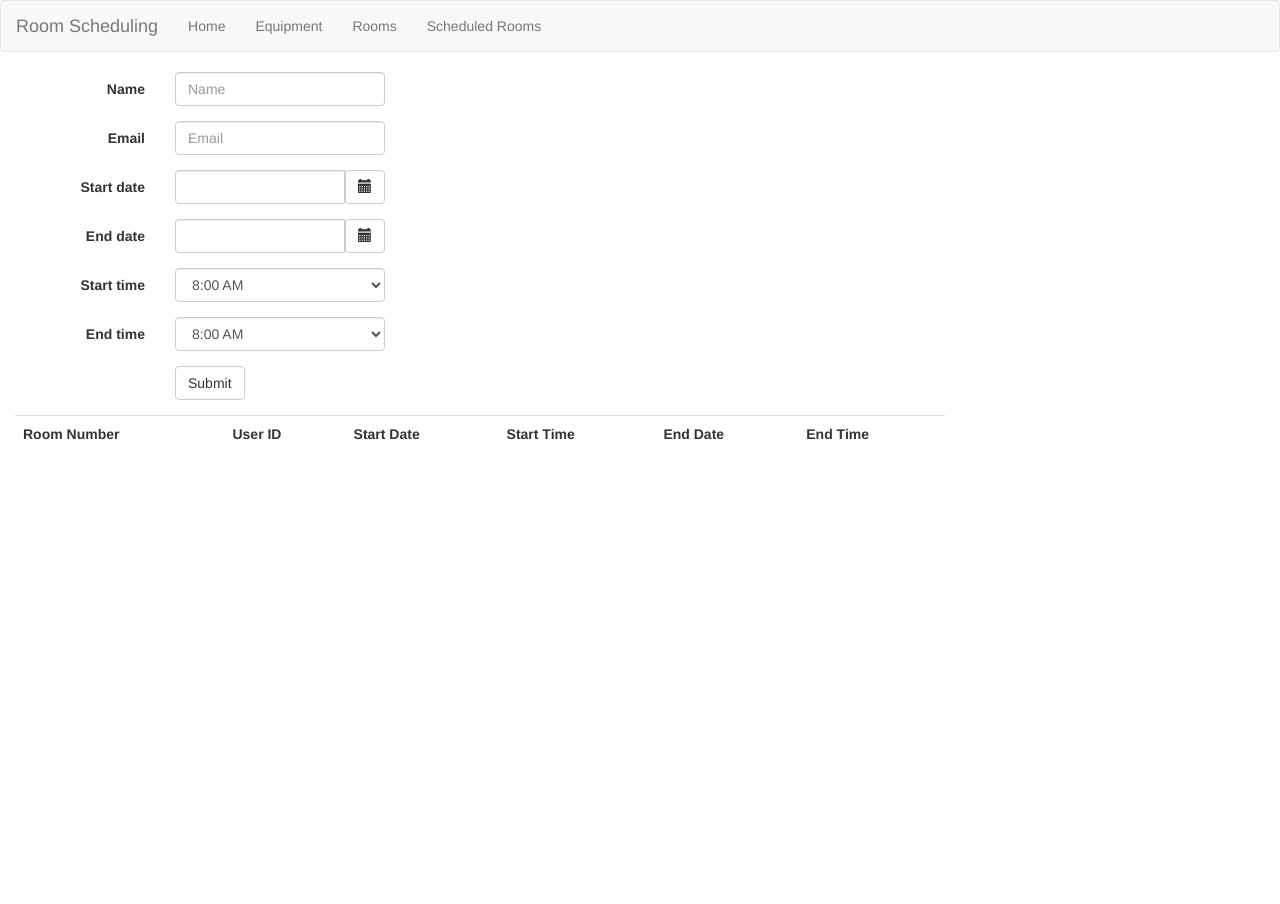
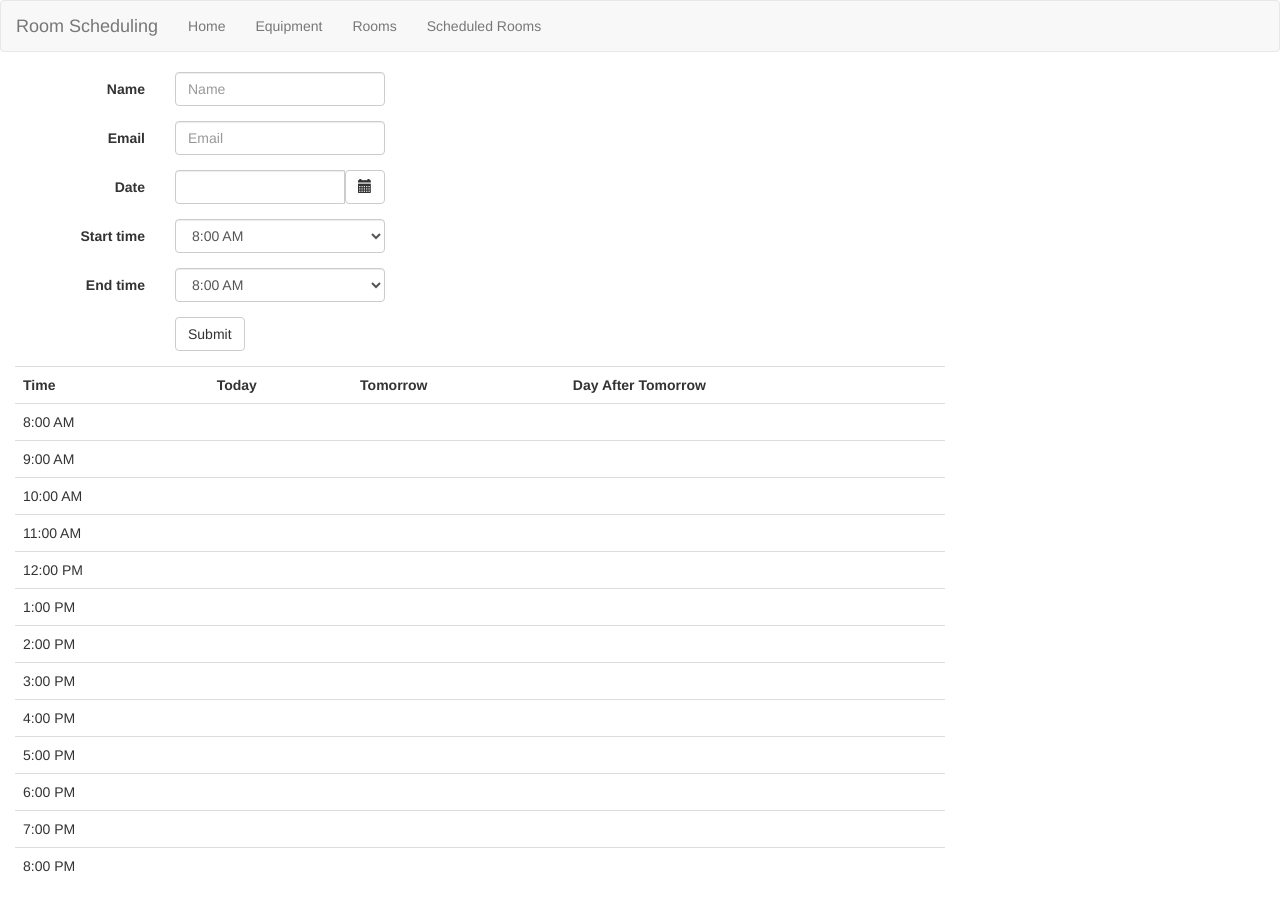
Before and after one commit to SCCapstone/RoomScheduling, a Python web app: template RoomSchedulerApp/templates/roomdetail.html in a window 1280 px wide. Before the commit the page ends 440 px from the top, so only its background shows below. Run offline with Jinja, Linux system fonts and the light colour scheme; the template is opened without the code that fills it, so the values that code supplies are empty; some libraries are stand-ins or nearby versions.

Commit message:
Agenda view added to room detail

```diff
--- a/RoomSchedulerApp/admin.py
+++ b/RoomSchedulerApp/admin.py
@@ -18,6 +18,7 @@ class AdminListHandler(BaseHandler):
       template_args ={
         'user': user,
         'rqs': rqs,
+        'timetable': timetable
       }
       self.render_template("adminlist.html", **template_args)
 
@@ -31,7 +32,7 @@ class AdminListHandler(BaseHandler):
       rq = db.get(rq)
       parqs.append(rq)
       accepted = RoomSchedule(roomnum=rq.roomnum, userid=rq.userid,role=rq.role,
-                              startdate=rq.startdate,enddate=rq.enddate,
+                              startdate=rq.startdate,
                               starttime=rq.starttime,endtime=rq.endtime,
                               deletekey=rq.deletekey, reserved=True)
       accepted.put()
@@ -59,6 +60,7 @@ class AdminListHandler(BaseHandler):
     template_args = {
       'user': users.get_current_user(),
       'arqs': parqs,
-      'drqs': pdrqs
+      'drqs': pdrqs,
+      'timetable': timetable
     }
     self.render_template("adminsuccess.html", **template_args)
--- a/RoomSchedulerApp/templates/adminlist.html
+++ b/RoomSchedulerApp/templates/adminlist.html
@@ -18,7 +18,6 @@
 			<th>Timestamp</th>
 			<th>Start Date</th>
 			<th>Start Time</th>
-			<th>End Date</th>
 			<th>End Time</th>
 		</tr>
 		{% for rq in rqs %}
@@ -30,9 +29,8 @@
 			<td>{{rq.userid}}</td>
 			<td>{{rq.timestamp}}</td>
 			<td>{{rq.startdate}}</td>
-			<td>{{rq.starttime}}</td>
-			<td>{{rq.enddate}}</td>
-			<td>{{rq.endtime}}</td>
+			<td>{{timetable[rq.starttime]}}</td>
+			<td>{{timetable[rq.endtime]}}</td>
 		<tr>
 		{% endfor %}
 	</table>
--- a/RoomSchedulerApp/templates/roomdetail.html
+++ b/RoomSchedulerApp/templates/roomdetail.html
@@ -24,7 +24,7 @@
     </div>
   </div>
  <div class="form-group">
-  <label for="sdate" class="col-sm-2 control-label">Start date</label>
+  <label for="sdate" class="col-sm-2 control-label">Date</label>
   <div class="col-sm-3">
   <div class="input-group">
    <input type="text" name="sdate" id="sdate" class="form-control"><span class="input-group-btn"><a href="javascript:NewCal('sdate','ddmmyyyy')"><button type="button" class="btn btn-default">
@@ -34,32 +34,22 @@
   </div>
   </div>
   <div class="form-group">
-  <label for="edate" class="col-sm-2 control-label">End date</label>
-  <div class="col-sm-3">
-  <div class="input-group">
-   <input type="text" name="edate" id="edate" class="form-control"><span class="input-group-btn"><a href="javascript:NewCal('edate','ddmmyyyy')"><button type="button" class="btn btn-default">
-  <span class="glyphicon glyphicon-calendar"></span>
-</button></a></span>
-  </div>
-  </div>
-  </div>
-  <div class="form-group">
   <label for="stime" class="col-sm-2 control-label">Start time</label>
   <div class="col-sm-3">
   <select class="form-control" name="stime" id="stime">
-      	<option name="time" value="8:00 AM">8:00 AM</option>
-    	<option name="time" value="9:00 AM">9:00 AM</option>
-    	<option name="time" value="10:00 AM">10:00 AM</option>
-    	<option name="time" value="11:00 AM">11:00 AM</option>
-    	<option name="time" value="12:00 PM">12:00 PM</option>
-    	<option name="time" value="1:00 PM">1:00 PM</option>
-    	<option name="time" value="2:00 PM">2:00 PM</option>
-    	<option name="time" value="3:00 PM">3:00 PM</option>
-    	<option name="time" value="4:00 PM">4:00 PM</option>
-    	<option name="time" value="5:00 PM">5:00 PM</option>
-    	<option name="time" value="6:00 PM">6:00 PM</option>
-    	<option name="time" value="7:00 PM">7:00 PM</option>
-    	<option name="time" value="8:00 PM">8:00 PM</option>
+      	<option name="time" value="0">8:00 AM</option>
+    	<option name="time" value="1">9:00 AM</option>
+    	<option name="time" value="2">10:00 AM</option>
+    	<option name="time" value="3">11:00 AM</option>
+    	<option name="time" value="4">12:00 PM</option>
+    	<option name="time" value="5">1:00 PM</option>
+    	<option name="time" value="6">2:00 PM</option>
+    	<option name="time" value="7">3:00 PM</option>
+    	<option name="time" value="8">4:00 PM</option>
+    	<option name="time" value="9">5:00 PM</option>
+    	<option name="time" value="10">6:00 PM</option>
+    	<option name="time" value="11">7:00 PM</option>
+    	<option name="time" value="12">8:00 PM</option>
   </select>
   </div>
   </div>
@@ -67,19 +57,19 @@
   <label for="etime" class="col-sm-2 control-label">End time</label>
   <div class="col-sm-3">
   <select class="form-control" name="etime" id="etime">
-      	<option name="time" value="8:00 AM">8:00 AM</option>
-    	<option name="time" value="9:00 AM">9:00 AM</option>
-    	<option name="time" value="10:00 AM">10:00 AM</option>
-    	<option name="time" value="11:00 AM">11:00 AM</option>
-    	<option name="time" value="12:00 PM">12:00 PM</option>
-    	<option name="time" value="1:00 PM">1:00 PM</option>
-    	<option name="time" value="2:00 PM">2:00 PM</option>
-    	<option name="time" value="3:00 PM">3:00 PM</option>
-    	<option name="time" value="4:00 PM">4:00 PM</option>
-    	<option name="time" value="5:00 PM">5:00 PM</option>
-    	<option name="time" value="6:00 PM">6:00 PM</option>
-    	<option name="time" value="7:00 PM">7:00 PM</option>
-    	<option name="time" value="8:00 PM">8:00 PM</option>
+      	<option name="time" value="0">8:00 AM</option>
+    	<option name="time" value="1">9:00 AM</option>
+    	<option name="time" value="2">10:00 AM</option>
+    	<option name="time" value="3">11:00 AM</option>
+    	<option name="time" value="4">12:00 PM</option>
+    	<option name="time" value="5">1:00 PM</option>
+    	<option name="time" value="6">2:00 PM</option>
+    	<option name="time" value="7">3:00 PM</option>
+    	<option name="time" value="8">4:00 PM</option>
+    	<option name="time" value="9">5:00 PM</option>
+    	<option name="time" value="10">6:00 PM</option>
+    	<option name="time" value="11">7:00 PM</option>
+    	<option name="time" value="12">8:00 PM</option>
   </select>
   </div>
   </div>
@@ -91,27 +81,26 @@
 </form>
 
 	<table class="table">
+		<tr>
+			<th>Time</th>
+			<th>Today</th>
+			<th>Tomorrow</th>
+			<th>Day After Tomorrow</th>
+		</tr>
+<tr><td>8:00 AM</td><td>{{blocktable[0][0]}}</td><td>{{blocktable[1][0]}}</td><td>{{blocktable[2][0]}}</td></tr>
+<tr><td>9:00 AM</td><td>{{blocktable[0][1]}}</td><td>{{blocktable[1][1]}}</td><td>{{blocktable[2][1]}}</td></tr>
+<tr><td>10:00 AM</td><td>{{blocktable[0][2]}}</td><td>{{blocktable[1][2]}}</td><td>{{blocktable[2][2]}}</td></tr>
+<tr><td>11:00 AM</td><td>{{blocktable[0][3]}}</td><td>{{blocktable[1][3]}}</td><td>{{blocktable[2][3]}}</td></tr>
+<tr><td>12:00 PM</td><td>{{blocktable[0][4]}}</td><td>{{blocktable[1][4]}}</td><td>{{blocktable[2][4]}}</td></tr>
+<tr><td>1:00 PM</td><td>{{blocktable[0][5]}}</td><td>{{blocktable[1][5]}}</td><td>{{blocktable[2][5]}}</td></tr>
+<tr><td>2:00 PM</td><td>{{blocktable[0][6]}}</td><td>{{blocktable[1][6]}}</td><td>{{blocktable[2][6]}}</td></tr>
+<tr><td>3:00 PM</td><td>{{blocktable[0][7]}}</td><td>{{blocktable[1][7]}}</td><td>{{blocktable[2][7]}}</td></tr>
+<tr><td>4:00 PM</td><td>{{blocktable[0][8]}}</td><td>{{blocktable[1][8]}}</td><td>{{blocktable[2][8]}}</td></tr>
+<tr><td>5:00 PM</td><td>{{blocktable[0][9]}}</td><td>{{blocktable[1][9]}}</td><td>{{blocktable[2][9]}}</td></tr>
+<tr><td>6:00 PM</td><td>{{blocktable[0][10]}}</td><td>{{blocktable[1][10]}}</td><td>{{blocktable[2][10]}}</td></tr>
+<tr><td>7:00 PM</td><td>{{blocktable[0][11]}}</td><td>{{blocktable[1][11]}}</td><td>{{blocktable[2][11]}}</td></tr>
+<tr><td>8:00 PM</td><td>{{blocktable[0][12]}}</td><td>{{blocktable[1][12]}}</td><td>{{blocktable[2][12]}}</td></tr>
 
-		<tr>
-			<th>Room Number</th>
-			<th>User ID</th>
-			<th>Start Date</th>
-			<th>Start Time</th>
-			<th>End Date</th>
-			<th>End Time</th>
-		</tr>
-
-		{% for rm in rms %}
-		<tr>
-
-			<td>{{rm.roomnum}}</td>
-			<td>{{rm.userid}}</td>
-			<td>{{rm.startdate}}</td>
-			<td>{{rm.starttime}}</td>
-			<td>{{rm.enddate}}</td>
-			<td>{{rm.endtime}}</td>
-		<tr>
-		{% endfor %}
 	</table>
 </div>
 {% endblock %}
--- a/RoomSchedulerApp/templates/roomlist.html
+++ b/RoomSchedulerApp/templates/roomlist.html
@@ -14,7 +14,6 @@
 			<th>User ID</th>
 			<th>Start Date</th>
 			<th>Start Time</th>
-			<th>End Date</th>
 			<th>End Time</th>
 		</tr>
 
@@ -24,9 +23,8 @@
 			<td>{{rm.roomnum}}</td>
 			<td>{{rm.userid}}</td>
 			<td>{{rm.startdate}}</td>
-			<td>{{rm.starttime}}</td>
-			<td>{{rm.enddate}}</td>
-			<td>{{rm.endtime}}</td>
+			<td>{{timetable[rm.starttime]}}</td>
+			<td>{{timetable[rm.endtime]}}</td>
 		<tr>
 		{% endfor %}
 	</table>
```
Also changed, not shown: RoomSchedulerApp/index.yaml (+7 -0 lines), RoomSchedulerApp/models.py (+6 -6 lines), RoomSchedulerApp/rooms.py (+47 -77 lines), RoomSchedulerApp/templates/adminsuccess.html (+7 -11 lines).
